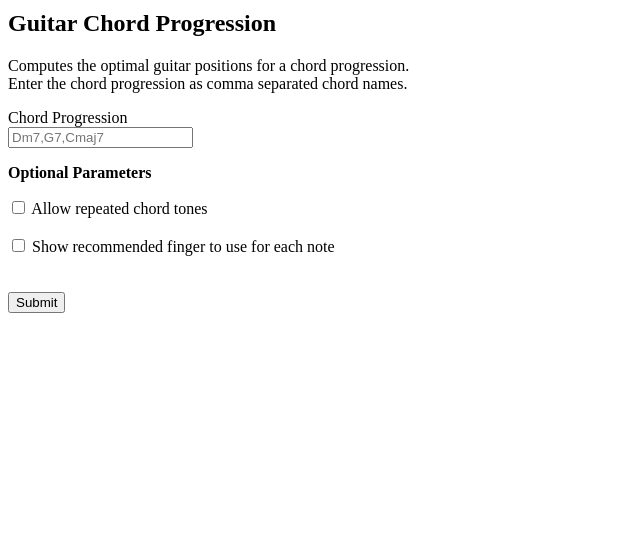
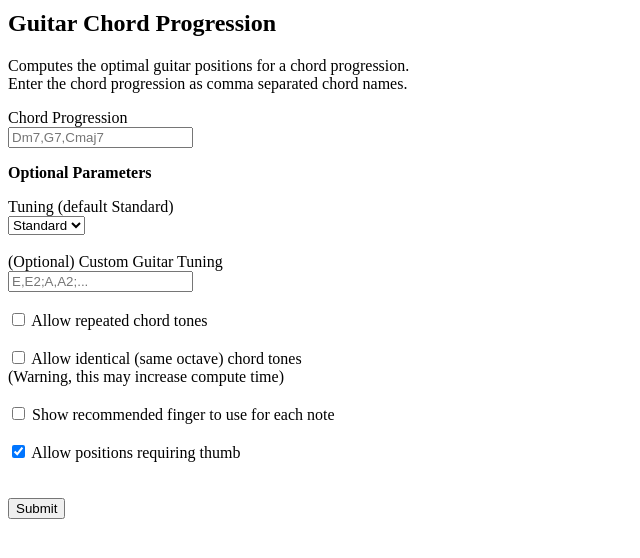
Before and after one commit to joeplattenburg/music, a Flask app: page /guitar_chord_progression in a window 1280 px wide. Shown: the part 214-772 px from the top of the page, without its empty margins (0-640 px from the left). Run offline with Flask 3, Linux system fonts and the light colour scheme.

Commit message:
allow more options in app for progression

```diff
--- a/src/music/app.py
+++ b/src/music/app.py
@@ -205,32 +205,70 @@ def guitar_positions_display_name(
 @app.route("/guitar_chord_progression", methods=('GET', 'POST'))
 def guitar_chord_progression():
     if request.method == 'POST':
+        tuning_name = request.form['tuning_name'].strip()
+        tuning = request.form['tuning'].strip()
+        try:
+            music.Guitar.parse_tuning(tuning, how='csv')
+        except music.InvalidParseError as e:
+            flash(f'Invalid tuning! ({e})')
+        tuning = 'custom;' + tuning if tuning_name == 'custom' and tuning else tuning_name
         chords_string = request.form['chords'].strip()
+        for chord_name in escape(chords_string).split(','):
+            print(chord_name)
+            try:
+                music.ChordName(chord_name)
+            except Exception as e:
+                flash(f'Invalid chord name! ({e})')
         allow_repeats = request.form.get('allow_repeats', '').strip() or 'false'
         show_fingers = request.form.get('show_fingers', '').strip() or 'false'
+        allow_identical = request.form.get('allow_identical', '').strip() or 'false'
+        allow_thumb = request.form.get('allow_thumb', '').strip() or 'false'
         return redirect(url_for(
             'guitar_chord_progression_display',
             chords_string=chords_string,
+            tuning='tuning=' + tuning,
             allow_repeats='allow_repeats=' + allow_repeats,
+            allow_identical='allow_identical=' + allow_identical,
             show_fingers='show_fingers=' + show_fingers,
+            allow_thumb='allow_thumb=' + allow_thumb,
         ))
     return render_template('guitar_chord_progression_input.html')
 
 
-@app.route("/guitar_chord_progression/<chords_string>/<allow_repeats>/<show_fingers>", methods=('GET', 'POST'))
+@app.route(
+    "/guitar_chord_progression/<chords_string>"
+    "/<tuning>/<allow_repeats>/<allow_identical>/<show_fingers>/<allow_thumb>",
+    methods=('GET', 'POST')
+)
 def guitar_chord_progression_display(
         chords_string: str,
+        tuning: str,
         allow_repeats: str,
+        allow_identical: str,
         show_fingers: str,
+        allow_thumb: str,
 ):
     t1 = time.time()
+
+    tuning_ = escape(tuning).split('=')[1]
+    allow_repeats_: bool = escape(allow_repeats).split('=')[1] == 'true'
+    allow_identical_: bool = escape(allow_identical).split('=')[1] == 'true'
+    show_fingers_: bool = escape(show_fingers).split('=')[1] == 'true'
+    allow_thumb_: bool = escape(allow_thumb).split('=')[1] == 'true'
+    if tuning_.startswith('custom'):
+        tuning_ = tuning_.split(';', maxsplit=1)[1]
+        guitar = music.Guitar(tuning=music.Guitar.parse_tuning(tuning_, how='csv'))
+    else:
+        guitar = music.Guitar(tuning_name=tuning_)
     chord_progression = music.ChordProgression(
         [music.ChordName(chord) for chord in escape(chords_string).split(',')]
     )
-    allow_repeats_: bool = escape(allow_repeats).split('=')[1] == 'true'
-    show_fingers_: bool = escape(show_fingers).split('=')[1] == 'true'
     opt_positions = chord_progression.optimal_guitar_positions(
-        allow_repeats=allow_repeats_, respect_fingers=show_fingers_
+        guitar=guitar,
+        allow_repeats=allow_repeats_,
+        respect_fingers=show_fingers_,
+        allow_identical=allow_identical_,
+        allow_thumb=allow_thumb_,
     )
     opt_chords = [p.chord for p in opt_positions]
     if music.media_installed and opt_chords:
--- a/src/music/music.py
+++ b/src/music/music.py
@@ -559,12 +559,17 @@ class ChordProgression:
             guitar: Optional['Guitar'] = None,
             allow_repeats: bool = False,
             respect_fingers: bool = False,
+            allow_identical: bool = False,
+            allow_thumb: bool = True,
     ) -> list['GuitarPosition']:
         guitar = guitar or Guitar()
         positions = [
             get_all_guitar_positions_for_chord_name(
-                chord_name=chord, guitar=guitar,
-                allow_repeats=allow_repeats, allow_identical=False
+                chord_name=chord,
+                guitar=guitar,
+                allow_repeats=allow_repeats,
+                allow_identical=allow_identical,
+                allow_thumb=allow_thumb,
             )
             for chord in self.chords
         ]
--- a/src/music/templates/guitar_chord_progression_input.html
+++ b/src/music/templates/guitar_chord_progression_input.html
@@ -14,14 +14,42 @@
                value="{{ request.form['chords'] }}"></input>
         <br>
         <p><b>Optional Parameters</b></p>
+        <label for="tuning_name">Tuning (default Standard)</label>
+        <br>
+        <select name="tuning_name" id="tuning_name">
+            <option value="standard">Standard</option>
+            <option value="drop_d">Drop D</option>
+            <option value="open_d">Open D</option>
+            <option value="open_g">Open G</option>
+            <option value="open_e">Open E</option>
+            <option value="custom">Custom</option>
+        </select>
+        <br>
+        <br>
+        <label for="tuning">(Optional) Custom Guitar Tuning</label>
+        <br>
+        <input type="text" name="tuning" id="tuning"
+               placeholder='E,E2;A,A2;...'
+               value="{{ request.form['tuning'] }}"></input>
+        <br>
+        <br>
         <input type="checkbox" id="allow_repeats" name="allow_repeats"
                value="true"></input>
         <label for="allow_repeats"> Allow repeated chord tones</label><br>
+        <br>
+        <input type="checkbox" id="allow_identical" name="allow_identical"
+               value="true"></input>
+        <label for="allow_identical"> Allow identical (same octave) chord tones<br>
+            (Warning, this may increase compute time)</label><br>
         <br>
         <input type="checkbox" id="show_fingers" name="show_fingers"
                value="true"></input>
         <label for="show_fingers"> Show recommended finger to use for each note</label><br>
         <br>
+        <input type="checkbox" id="allow_thumb" name="allow_thumb"
+               value="true" checked></input>
+        <label for="allow_thumb"> Allow positions requiring thumb</label><br>
+        <br>
         <br>
         <button type="submit">Submit</button>
     </form>
```
